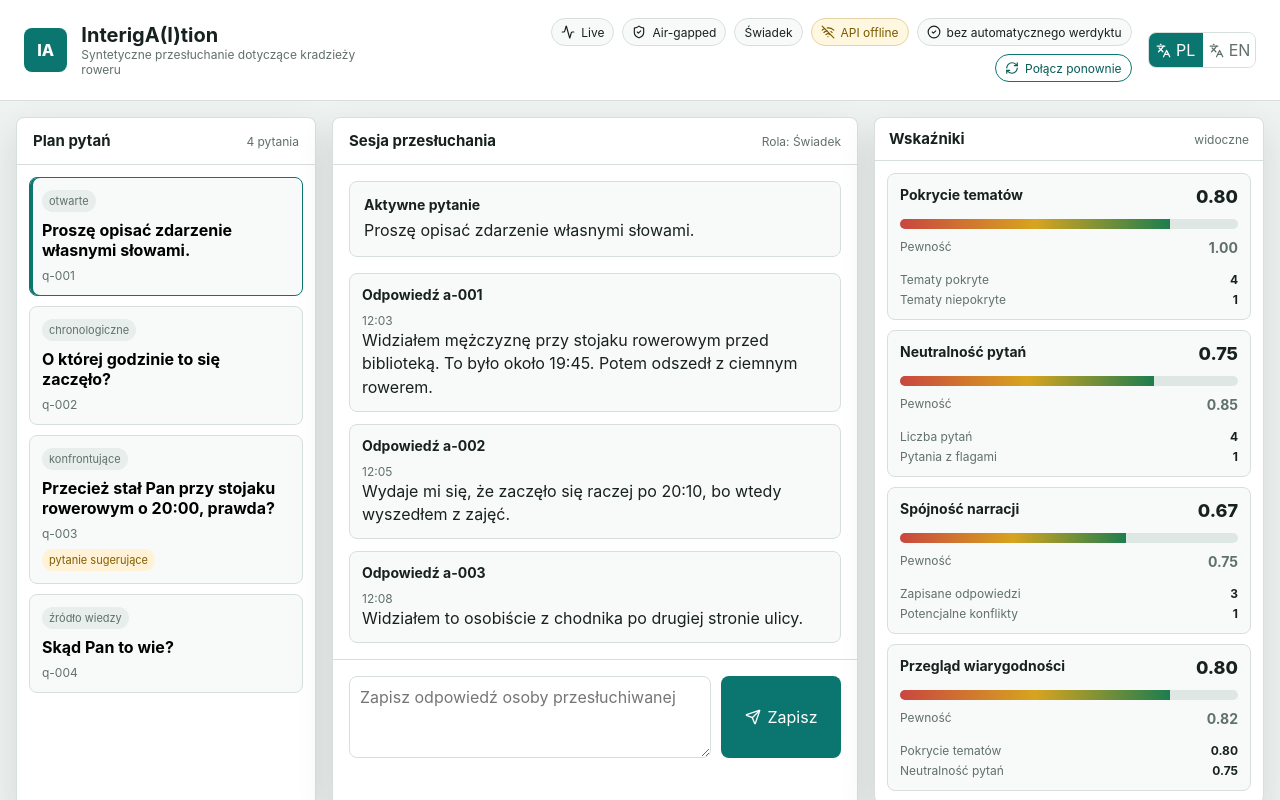
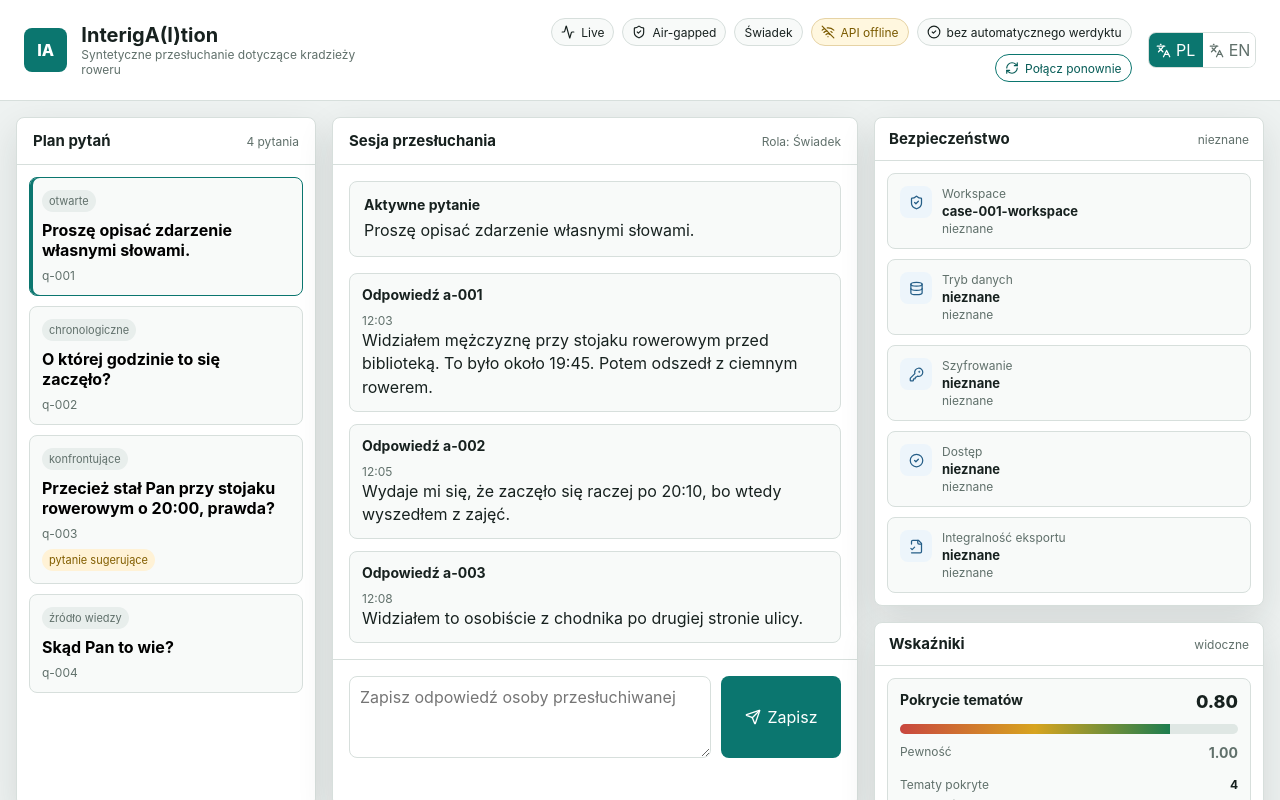
Before and after one commit to BartChmiel/Interrog-A-I-tion, a React (Vite) app in the folder frontend/app/: page / in a window 1280 px wide. Shown: the top 800 px of the page. Built offline with nearby package versions, Linux system fonts and the light colour scheme; no server answers.

Commit message:
Show workspace security status in UI

```diff
--- a/frontend/app/src/App.tsx
+++ b/frontend/app/src/App.tsx
@@ -1,8 +1,11 @@
-import { useEffect, useMemo, useRef, useState } from "react";
+import { useEffect, useMemo, useRef, useState, type ReactNode } from "react";
 import {
   Activity,
   AlertTriangle,
   CheckCircle2,
+  Database,
+  FileCheck2,
+  KeyRound,
   Languages,
   ListChecks,
   RefreshCw,
@@ -11,19 +14,31 @@ import {
   Wifi,
   WifiOff,
 } from "lucide-react";
-import { addAnswer, loadCaseReview, loadSessionReview, startSession, type ApiError } from "./api";
+import {
+  addAnswer,
+  ensureWorkspace,
+  loadCaseReview,
+  loadEncryptionStatus,
+  loadSessionReview,
+  loadWorkspaceAccess,
+  startSession,
+  type ApiError,
+} from "./api";
 import { seedAnswers, seedFindings, seedIndicators, seedQuestions } from "./demoData";
 import { domainLabel, localize, text, type CopyKey } from "./i18n";
 import type {
   Answer,
   ApiMode,
   CaseData,
+  EncryptionStatus,
   Indicator,
   InterviewSession,
   Locale,
   QuestionView,
   ReviewFinding,
   RuntimeConfig,
+  WorkspaceAccessDecision,
+  WorkspaceResponse,
 } from "./types";
 import {
   formatCount,
@@ -43,6 +58,9 @@ export function App() {
   const [session, setSession] = useState<InterviewSession | null>(null);
   const [indicators, setIndicators] = useState<Indicator[]>([]);
   const [findings, setFindings] = useState<ReviewFinding[]>([]);
+  const [encryptionStatus, setEncryptionStatus] = useState<EncryptionStatus | null>(null);
+  const [workspace, setWorkspace] = useState<WorkspaceResponse | null>(null);
+  const [workspaceAccess, setWorkspaceAccess] = useState<WorkspaceAccessDecision | null>(null);
   const [activeQuestionId, setActiveQuestionId] = useState("q-001");
   const [answerText, setAnswerText] = useState("");
   const [localAnswers, setLocalAnswers] = useState<Answer[]>([]);
@@ -93,6 +111,7 @@ export function App() {
       setCaseData(caseReview.case);
       setIndicators(caseReview.indicators);
       setFindings(caseReview.review.findings);
+      await refreshSecurityState();
       await startOrResumeSession(config);
       const sessionReview = await loadSessionReview(config, locale);
       setSession(sessionReview.session);
@@ -104,6 +123,24 @@ export function App() {
       console.warn("Local API unavailable, using static demo data.", error);
       setApiMode("offline");
       setStatusKey("offline");
+    }
+  }
+
+  async function refreshSecurityState() {
+    try {
+      const [security, ensuredWorkspace] = await Promise.all([
+        loadEncryptionStatus(config),
+        ensureWorkspace(config),
+      ]);
+      const access = await loadWorkspaceAccess(config);
+      setEncryptionStatus(security);
+      setWorkspace(ensuredWorkspace);
+      setWorkspaceAccess(access);
+    } catch (error) {
+      console.warn("Could not refresh local workspace security state.", error);
+      setEncryptionStatus(null);
+      setWorkspace(null);
+      setWorkspaceAccess(null);
     }
   }
 
@@ -311,6 +348,13 @@ export function App() {
         </section>
 
         <aside className="insight-panel">
+          <SecurityPanel
+            accessDecision={workspaceAccess}
+            encryptionStatus={encryptionStatus}
+            locale={locale}
+            workspace={workspace}
+          />
+
           <section>
             <PanelHeader title={text(locale, "indicators")} meta={text(locale, "visible")} compact />
             <div className="indicator-list">
@@ -354,6 +398,126 @@ export function App() {
       </main>
     </div>
   );
+}
+
+function SecurityPanel({
+  accessDecision,
+  encryptionStatus,
+  locale,
+  workspace,
+}: {
+  accessDecision: WorkspaceAccessDecision | null;
+  encryptionStatus: EncryptionStatus | null;
+  locale: Locale;
+  workspace: WorkspaceResponse | null;
+}) {
+  const manifest = workspace?.manifest;
+  const encryptionReady = encryptionStatus?.available === true;
+  const accessReady = accessDecision?.allowed === true;
+  const workspaceState = manifest ? "ready" : "unknown";
+  const storageState = !manifest
+    ? "unknown"
+    : manifest.storage_mode === "encrypted_required"
+      ? "ready"
+      : "warning";
+  const encryptionState = encryptionStatus ? (encryptionReady ? "ready" : "warning") : "unknown";
+  const accessState = accessDecision ? (accessReady ? "ready" : "blocked") : "unknown";
+  const exportState = manifest ? "ready" : "unknown";
+  const storageDetail = manifest
+    ? text(locale, manifest.storage_mode === "encrypted_required" ? "encryptionRequired" : "prototypeMode")
+    : text(locale, "unknown");
+  const encryptionDetail = encryptionStatus
+    ? text(locale, encryptionReady ? "ready" : "notReady")
+    : text(locale, "unknown");
+  const accessDetail = accessDecision
+    ? text(locale, accessReady ? "allowed" : "blocked")
+    : text(locale, "unknown");
+  const exportDetail = manifest ? text(locale, "manifestReady") : text(locale, "unknown");
+
+  return (
+    <section>
+      <PanelHeader
+        title={text(locale, "security")}
+        meta={manifest?.status ?? text(locale, "unknown")}
+        compact
+      />
+      <div className="security-list">
+        <SecurityItem
+          detail={manifest?.data_sensitivity ?? text(locale, "unknown")}
+          icon={<ShieldCheck size={15} />}
+          state={workspaceState}
+          title={text(locale, "workspaceLabel")}
+          value={manifest?.workspace_id ?? config.workspaceId}
+        />
+        <SecurityItem
+          detail={storageDetail}
+          icon={<Database size={15} />}
+          state={storageState}
+          title={text(locale, "storageMode")}
+          value={storageModeLabel(manifest?.storage_mode, locale)}
+        />
+        <SecurityItem
+          detail={encryptionDetail}
+          icon={<KeyRound size={15} />}
+          state={encryptionState}
+          title={text(locale, "encryption")}
+          value={encryptionStatus?.version ?? encryptionStatus?.backend ?? text(locale, "unknown")}
+        />
+        <SecurityItem
+          detail={accessDetail}
+          icon={<CheckCircle2 size={15} />}
+          state={accessState}
+          title={text(locale, "access")}
+          value={accessDecision ? `${accessDecision.role} / ${accessDecision.action}` : text(locale, "unknown")}
+        />
+        <SecurityItem
+          detail={exportDetail}
+          icon={<FileCheck2 size={15} />}
+          state={exportState}
+          title={text(locale, "exportIntegrity")}
+          value={manifest ? text(locale, "ready") : text(locale, "unknown")}
+        />
+      </div>
+    </section>
+  );
+}
+
+function SecurityItem({
+  detail,
+  icon,
+  state,
+  title,
+  value,
+}: {
+  detail: string;
+  icon: ReactNode;
+  state: "ready" | "warning" | "blocked" | "unknown";
+  title: string;
+  value: string;
+}) {
+  return (
+    <article className="security-item" data-state={state}>
+      <span className="security-icon">{icon}</span>
+      <div>
+        <span className="security-label">{title}</span>
+        <strong>{value}</strong>
+        <span className="security-detail">{detail}</span>
+      </div>
+    </article>
+  );
+}
+
+function storageModeLabel(
+  mode: WorkspaceResponse["manifest"]["storage_mode"] | undefined,
+  locale: Locale,
+): string {
+  if (mode === "encrypted_required") {
+    return text(locale, "encryptedRequired");
+  }
+  if (mode === "plain_sqlite_prototype") {
+    return text(locale, "plainPrototype");
+  }
+  return text(locale, "unknown");
 }
 
 function StatusStrip({
--- a/frontend/app/src/api.ts
+++ b/frontend/app/src/api.ts
@@ -1,8 +1,11 @@
 import type {
   CaseReviewResponse,
+  EncryptionStatus,
   InterviewSession,
   RuntimeConfig,
   SessionReviewResponse,
+  WorkspaceAccessDecision,
+  WorkspaceResponse,
 } from "./types";
 
 export type ApiError = Error & { status?: number };
@@ -47,6 +50,56 @@ export async function loadSessionReview(
   locale: string,
 ): Promise<SessionReviewResponse> {
   return fetchJson(config, `/sessions/${config.sessionId}/review?locale=${locale}`);
+}
+
+export async function loadEncryptionStatus(config: RuntimeConfig): Promise<EncryptionStatus> {
+  return fetchJson(config, "/security/encryption");
+}
+
+export async function loadWorkspace(config: RuntimeConfig): Promise<WorkspaceResponse> {
+  return fetchJson(config, `/workspaces/${encodeURIComponent(config.workspaceId)}`);
+}
+
+export async function createWorkspace(config: RuntimeConfig): Promise<WorkspaceResponse> {
+  return fetchJson(config, "/workspaces", {
+    method: "POST",
+    body: JSON.stringify({
+      workspace_id: config.workspaceId,
+      case_id: config.caseId,
+      created_by: "local-ui",
+      data_sensitivity: "synthetic",
+      storage_mode: "plain_sqlite_prototype",
+    }),
+  });
+}
+
+export async function ensureWorkspace(config: RuntimeConfig): Promise<WorkspaceResponse> {
+  try {
+    return await loadWorkspace(config);
+  } catch (error) {
+    if ((error as ApiError).status !== 400 && (error as ApiError).status !== 404) {
+      throw error;
+    }
+  }
+
+  try {
+    return await createWorkspace(config);
+  } catch (error) {
+    if ((error as ApiError).status === 400) {
+      return loadWorkspace(config);
+    }
+    throw error;
+  }
+}
+
+export async function loadWorkspaceAccess(
+  config: RuntimeConfig,
+  role = "investigator",
+  action = "write_interview",
+): Promise<WorkspaceAccessDecision> {
+  const workspaceId = encodeURIComponent(config.workspaceId);
+  const query = new URLSearchParams({ role, action });
+  return fetchJson(config, `/workspaces/${workspaceId}/access?${query.toString()}`);
 }
 
 async function fetchJson<T>(
--- a/frontend/app/src/i18n.ts
+++ b/frontend/app/src/i18n.ts
@@ -40,6 +40,22 @@ export const copy = {
     checkRecording: "Sprawdź nagranie",
     checkRecordingDetail: "Temat potencjalnego nagrania nie został jeszcze pokryty.",
     noAutomatedVerdict: "bez automatycznego werdyktu",
+    security: "Bezpieczeństwo",
+    workspaceLabel: "Workspace",
+    storageMode: "Tryb danych",
+    encryption: "Szyfrowanie",
+    access: "Dostęp",
+    exportIntegrity: "Integralność eksportu",
+    ready: "gotowe",
+    notReady: "niegotowe",
+    unknown: "nieznane",
+    allowed: "dozwolone",
+    blocked: "zablokowane",
+    plainPrototype: "SQLite prototyp",
+    encryptedRequired: "szyfrowanie wymagane",
+    prototypeMode: "syntetyczny tryb prototypowy",
+    encryptionRequired: "wymagany tryb szyfrowany",
+    manifestReady: "manifest SHA-256 gotowy",
   },
   en: {
     caseFallback: "Synthetic bicycle theft interview",
@@ -79,6 +95,22 @@ export const copy = {
     checkRecording: "Check recording",
     checkRecordingDetail: "The potential recording topic has not been covered yet.",
     noAutomatedVerdict: "no automated verdict",
+    security: "Security",
+    workspaceLabel: "Workspace",
+    storageMode: "Data mode",
+    encryption: "Encryption",
+    access: "Access",
+    exportIntegrity: "Export integrity",
+    ready: "ready",
+    notReady: "not ready",
+    unknown: "unknown",
+    allowed: "allowed",
+    blocked: "blocked",
+    plainPrototype: "SQLite prototype",
+    encryptedRequired: "encryption required",
+    prototypeMode: "synthetic prototype mode",
+    encryptionRequired: "encrypted mode required",
+    manifestReady: "SHA-256 manifest ready",
   },
 } satisfies Record<Locale, Record<string, string>>;
 
--- a/frontend/app/src/styles.css
+++ b/frontend/app/src/styles.css
@@ -229,7 +229,8 @@ h2 {
 .question-list,
 .indicator-list,
 .suggestion-list,
-.finding-list {
+.finding-list,
+.security-list {
   display: grid;
   gap: 10px;
   padding: 12px;
@@ -306,11 +307,74 @@ h2 {
 .answer-card,
 .indicator-card,
 .suggestion-card,
-.finding-card {
+.finding-card,
+.security-item {
   border: 1px solid var(--line);
   border-radius: 8px;
   background: var(--surface-strong);
   padding: 12px;
+}
+
+.security-item {
+  display: grid;
+  grid-template-columns: 32px minmax(0, 1fr);
+  gap: 10px;
+  align-items: start;
+}
+
+.security-item[data-state="ready"] {
+  border-color: #b9dccb;
+}
+
+.security-item[data-state="warning"] {
+  border-color: #ead39c;
+}
+
+.security-item[data-state="blocked"] {
+  border-color: #e5b6ad;
+}
+
+.security-icon {
+  width: 32px;
+  height: 32px;
+  display: grid;
+  place-items: center;
+  border-radius: 8px;
+  background: #e7f5ee;
+  color: var(--accent-strong);
+}
+
+.security-item[data-state="warning"] .security-icon {
+  background: #fff7df;
+  color: #7a5a00;
+}
+
+.security-item[data-state="blocked"] .security-icon {
+  background: #fff0ee;
+  color: var(--danger);
+}
+
+.security-item[data-state="unknown"] .security-icon {
+  background: #edf5fb;
+  color: var(--info);
+}
+
+.security-item strong,
+.security-label,
+.security-detail {
+  display: block;
+}
+
+.security-item strong {
+  margin: 2px 0;
+  overflow-wrap: anywhere;
+  font-size: 13px;
+}
+
+.security-label,
+.security-detail {
+  color: var(--muted);
+  font-size: 12px;
 }
 
 .answer-composer {
--- a/frontend/app/src/utils.ts
+++ b/frontend/app/src/utils.ts
@@ -11,6 +11,7 @@ export function runtimeConfig(): RuntimeConfig {
     caseId: params.get("case") || "case-001",
     sessionId: params.get("session") || `react-session-${Date.now()}`,
     participantId: params.get("participant") || "person-001",
+    workspaceId: params.get("workspace") || `${params.get("case") || "case-001"}-workspace`,
   };
 }
 
```
Also changed, not shown: frontend/app/src/types.ts (+33 -0 lines), 1 other file (tests, documents, lock files or other folders).
